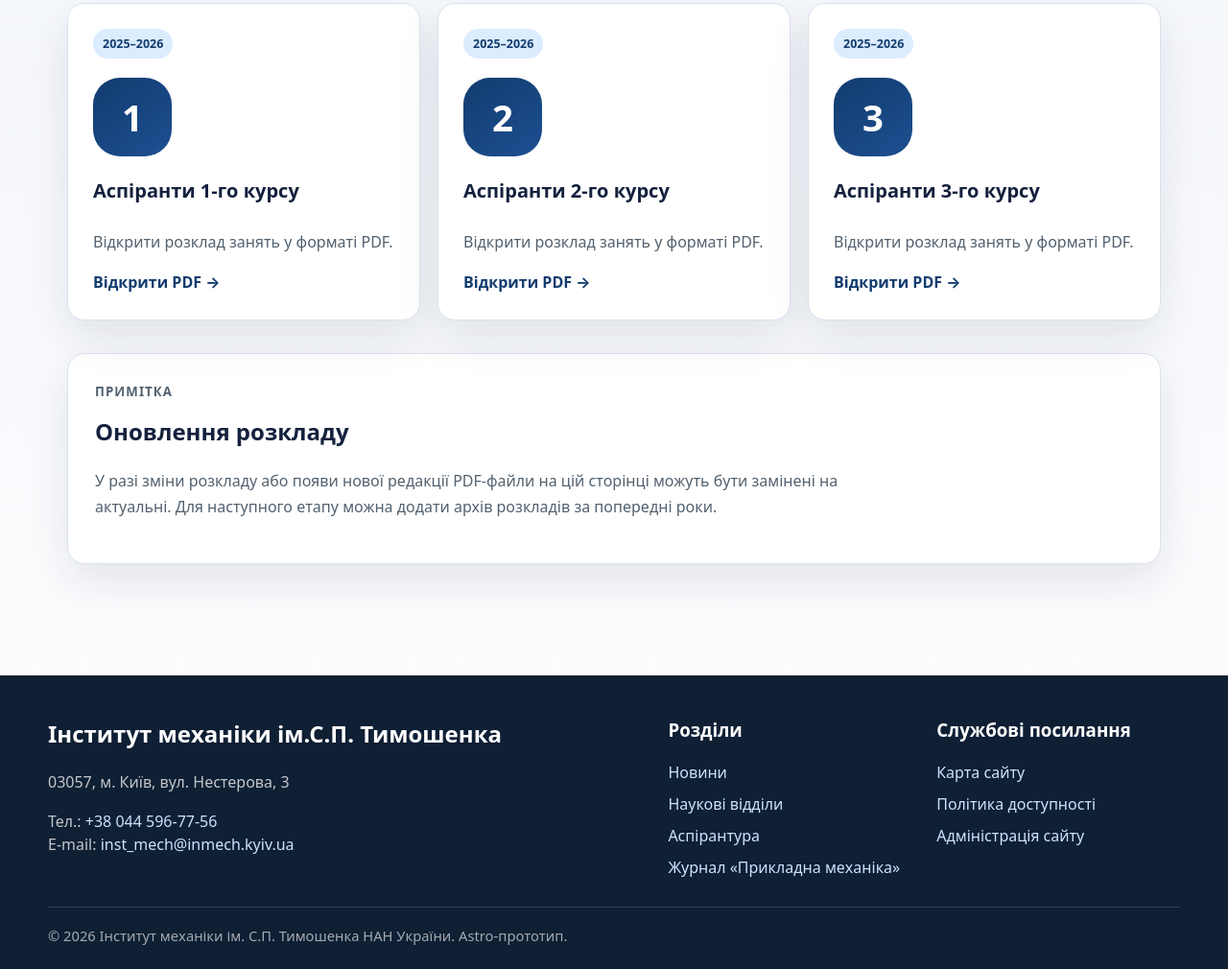
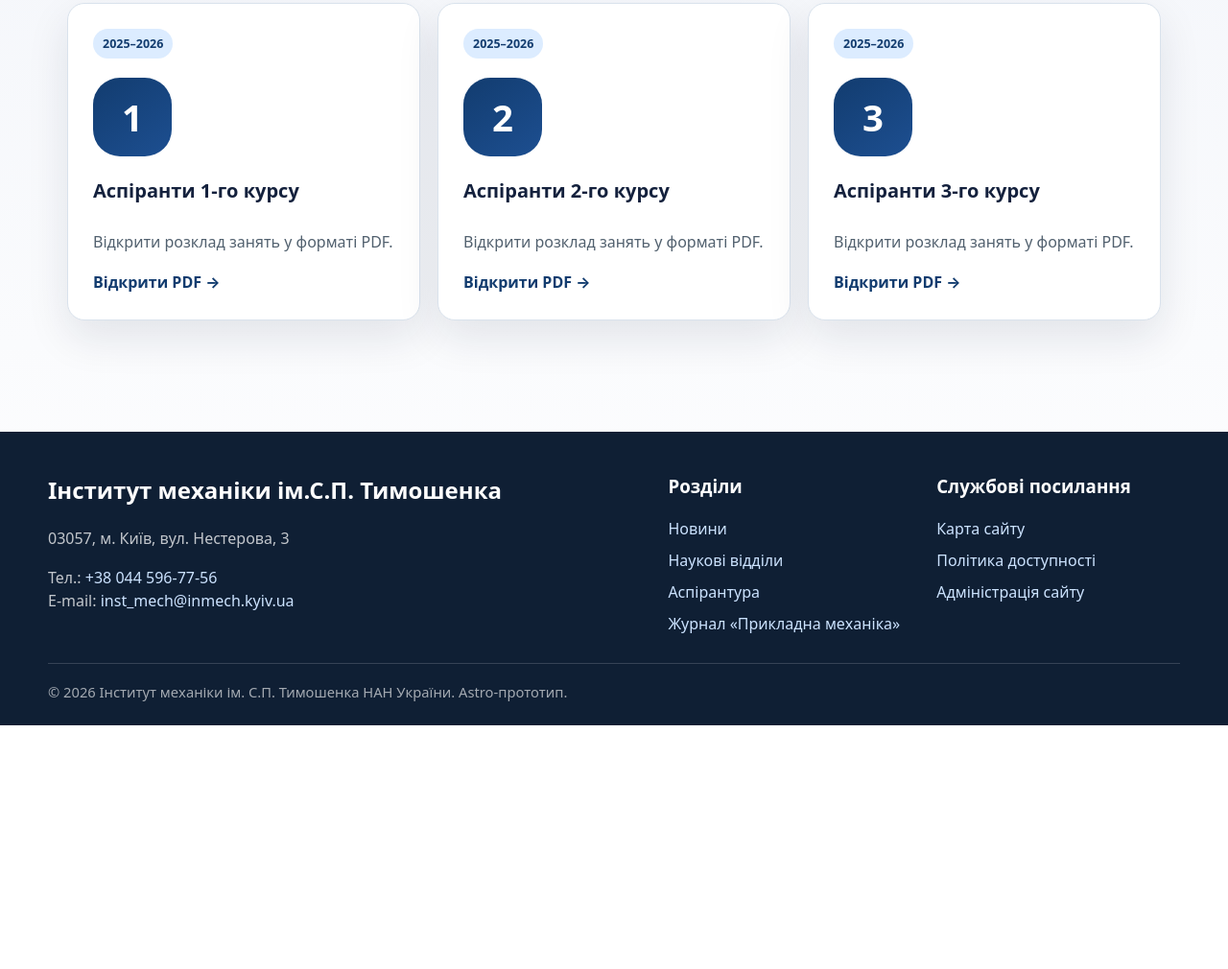
Before and after one commit to mfs9697/inmech-site, an Astro site: page /inmech-site/postgraduate/schedule in a window 1280 px wide. Shown: the part 775-1785 px from the top of the page at 96% size. After the commit the page ends 1531 px from the top, so only its background shows below. Built offline with nearby package versions, Linux system fonts and the light colour scheme; Astro itself is replaced by a stand-in of ours.

Commit message:
Remove development note from postgraduate schedule page

```diff
--- a/src/pages/postgraduate/schedule.astro
+++ b/src/pages/postgraduate/schedule.astro
@@ -66,17 +66,6 @@ const scheduleLinks = [
         ))}
       </div>
     </section>
-
-    <section class="section-block note-panel">
-      <div>
-        <p class="eyebrow">Примітка</p>
-        <h2>Оновлення розкладу</h2>
-        <p>
-          У разі зміни розкладу або появи нової редакції PDF-файли на цій сторінці можуть бути
-          замінені на актуальні. Для наступного етапу можна додати архів розкладів за попередні роки.
-        </p>
-      </div>
-    </section>
   </main>
 </BaseLayout>
 
@@ -97,8 +86,7 @@ const scheduleLinks = [
   }
 
   .page-hero,
-  .schedule-card,
-  .note-panel {
+  .schedule-card {
     border: 1px solid var(--line);
     border-radius: var(--radius);
     background: var(--surface);
@@ -187,20 +175,6 @@ const scheduleLinks = [
     color: var(--accent-dark);
   }
 
-  .note-panel {
-    padding: 28px;
-  }
-
-  .note-panel h2 {
-    margin-top: 0;
-  }
-
-  .note-panel p {
-    max-width: 850px;
-    color: var(--muted);
-    line-height: 1.7;
-  }
-
   @media (max-width: 920px) {
     .schedule-grid {
       grid-template-columns: 1fr;
```
